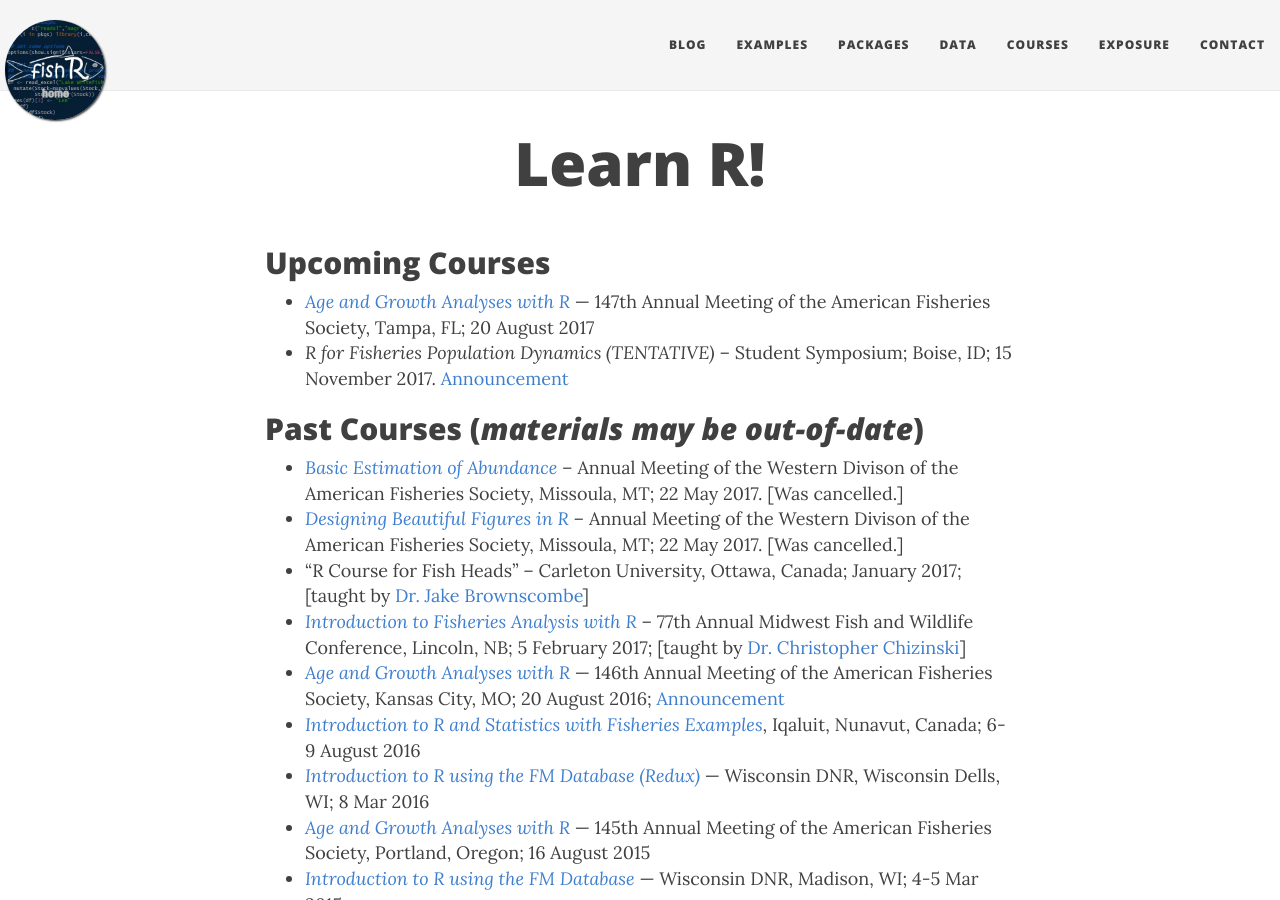
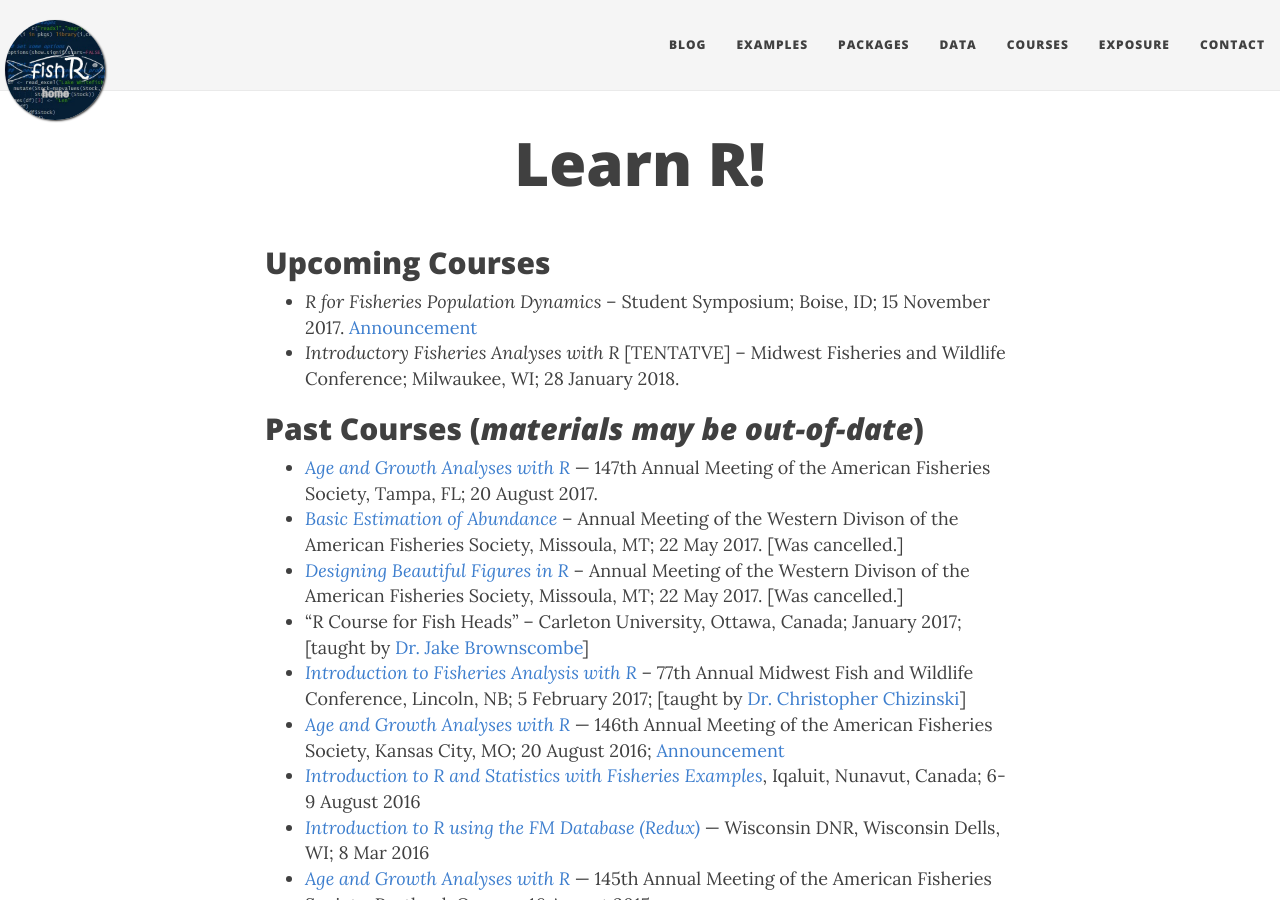
Before and after one commit to droglenc/fishR, a Jekyll site: the page built from courses.md, in a window 1280 px wide and 900 px high. Built offline with Jekyll 4.4.1, drawn with Linux system fonts in a browser that asks for light colours; nearby versions of some CDN libraries.

Commit message:
Updated courses

```diff
--- a/courses.md
+++ b/courses.md
@@ -4,10 +4,11 @@
 ---
 
 ## Upcoming Courses
-* [*Age and Growth Analyses with R*](https://afsannualmeeting.fisheries.org/continuing-education-workshops/) — 147th Annual Meeting of the American Fisheries Society, Tampa, FL; 20 August 2017
-* *R for Fisheries Population Dynamics (TENTATIVE)* -- Student Symposium; Boise, ID; 15 November 2017. [Announcement](https://afs-calneva.org/wp-content/uploads/sites/8/2017/07/Save-the-date_WD_Student_Colloquium.pdf)
+* *R for Fisheries Population Dynamics* -- Student Symposium; Boise, ID; 15 November 2017. [Announcement](https://afs-calneva.org/wp-content/uploads/sites/8/2017/07/Save-the-date_WD_Student_Colloquium.pdf)
+* *Introductory Fisheries Analyses with R* [TENTATVE] -- Midwest Fisheries and Wildlife Conference; Milwaukee, WI; 28 January 2018.
 
 ## Past Courses (*materials may be out-of-date*)
+* [*Age and Growth Analyses with R*](https://afsannualmeeting.fisheries.org/continuing-education-workshops/) — 147th Annual Meeting of the American Fisheries Society, Tampa, FL; 20 August 2017.
 * [*Basic Estimation of Abundance*](http://wdmtg.fisheries.org/workshops-trips/) -- Annual Meeting of the Western Divison of the American Fisheries Society, Missoula, MT; 22 May 2017. [Was cancelled.]
 * [*Designing Beautiful Figures in R*](http://wdmtg.fisheries.org/workshops-trips/) -- Annual Meeting of the Western Divison of the American Fisheries Society, Missoula, MT; 22 May 2017. [Was cancelled.]
 * "R Course for Fish Heads" -- Carleton University, Ottawa, Canada; January 2017; [taught by [Dr. Jake Brownscombe](http://www.fecpl.ca/people/jake-brownscombe/)]
```
